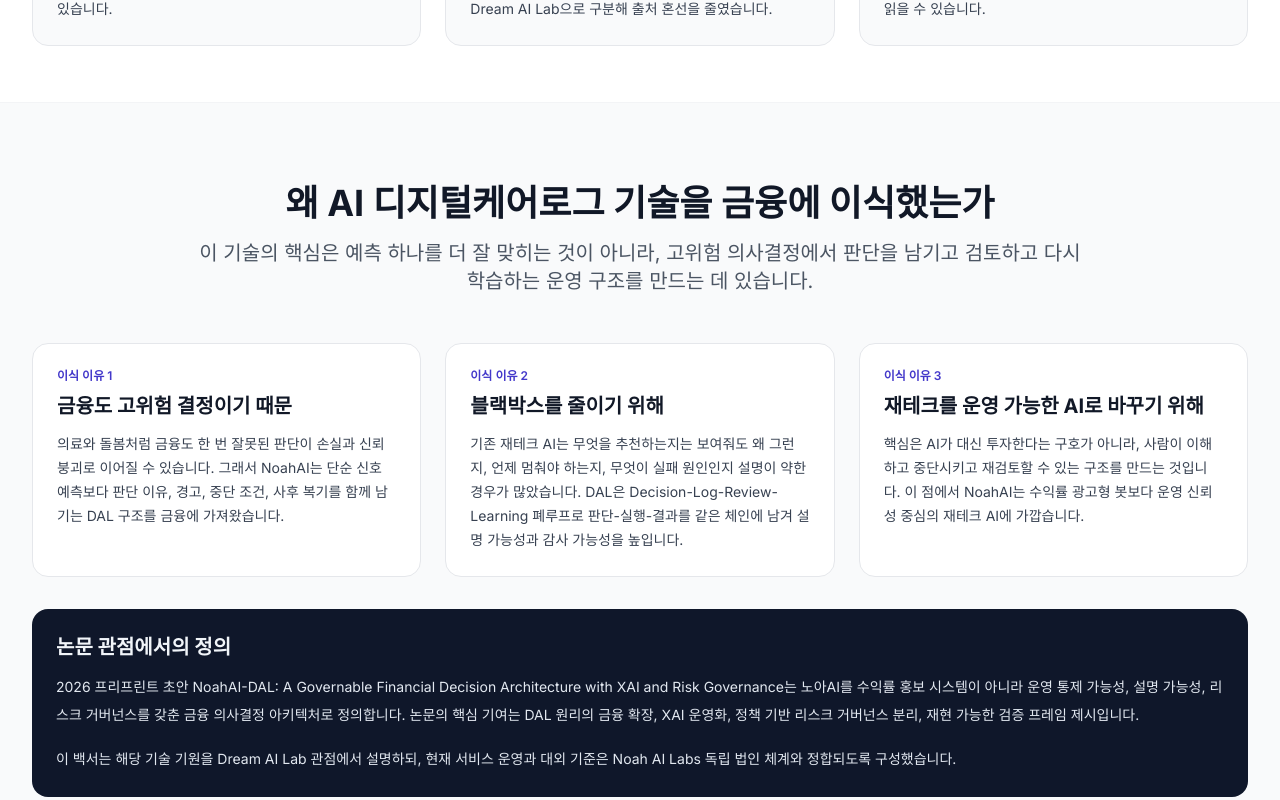
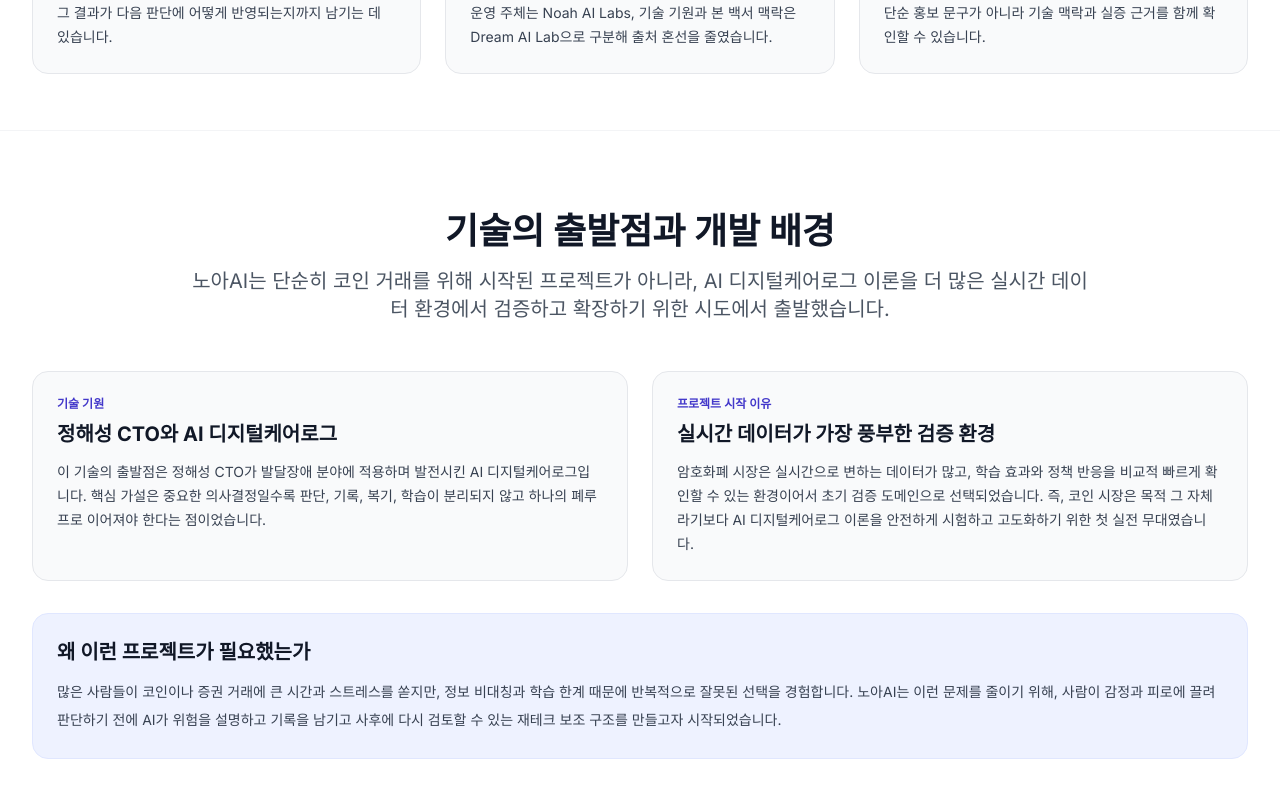
Before and after one commit to nwsoft/dreamailab, a Next.js app: page /blog/noahai-technical-whitepaper in a window 1280 px wide. Shown: the part 880-1680 px from the top of the page. Built offline with nearby package versions, Linux system fonts and the light colour scheme.

Commit message:
feat(whitepaper): refine public-facing noahai narrative

```diff
--- a/app/blog/noahai-technical-whitepaper/page.tsx
+++ b/app/blog/noahai-technical-whitepaper/page.tsx
@@ -77,9 +77,9 @@
         '예. 공개 가능한 범위에서 실제 운영 로그 예시, 공개 안전 KPI 요약, AlphaArena 집계, 회귀 테스트·릴리즈 게이트 방식, 공개/비공개 경계를 함께 명시했습니다. 다만 개인식별정보, 원문 프롬프트, 내부 임계치, 보안 파라미터는 공개하지 않습니다.',
     },
     {
-      question: '검색엔진이나 LLM이 이 페이지를 읽을 때 도움이 되나요?',
+      question: '이 문서는 누구에게 어떤 도움을 주나요?',
       answer:
-        '도움이 됩니다. 이 페이지는 기술 정의, 개발 주체, 법인 이관 맥락, 차별점, 운영 흐름, 증거, 한계, FAQ를 명시적으로 분리했고, TechArticle와 FAQPage 구조화 데이터까지 포함해 검색과 LLM 질의 응답에 필요한 문맥을 직접 제공합니다.',
+        '이 문서는 일반 사용자, 기술 검토자, 연구자, 협력 파트너가 노아AI의 기술 정체성, 개발 주체, 운영 흐름, 실증 근거, 공개 한계를 한 번에 이해하도록 돕습니다. 읽는 사람이 기술 소개와 운영 근거를 함께 확인할 수 있도록 핵심 질문과 답변을 정리했습니다.',
     },
   ]
 
@@ -176,7 +176,7 @@
           <div className="text-center mb-10">
             <h2 className="text-2xl md:text-3xl font-bold text-gray-900 mb-4">이 기술은 무엇이고, 누가 만들었고, 왜 다른가</h2>
             <p className="text-lg text-gray-600 max-w-4xl mx-auto">
-              검색 사용자와 LLM이 가장 먼저 찾는 질문에 맞춰 노아AI의 정체성, 개발 주체, 기존 대비 차별점을 먼저 정리합니다.
+              노아AI를 처음 접하는 사람도 기술의 정체성, 개발 주체, 기존 대비 차별점을 먼저 이해할 수 있도록 핵심 내용을 앞에 배치했습니다.
             </p>
           </div>
 
@@ -202,9 +202,47 @@
               <h3 className="text-xl font-bold text-gray-900 mb-3">설명 가능성 + 검증 가능성</h3>
               <p className="text-sm text-gray-700 leading-6">
                 일반 자동매매는 규칙 실행 중심이지만, 노아AI는 멀티 거래소·멀티 자산 환경에서 판단 근거, 리스크 정책, 실행 결과, KPI 복기를 함께 남깁니다.
-                이 구조 덕분에 검색과 LLM도 단순 홍보 문구가 아니라 기술 문맥과 증거 문맥을 함께 읽을 수 있습니다.
+                이 구조 덕분에 읽는 사람은 단순 홍보 문구가 아니라 기술 맥락과 실증 근거를 함께 확인할 수 있습니다.
               </p>
             </div>
+          </div>
+        </div>
+      </section>
+
+      <section className="py-16 lg:py-20 bg-white border-b border-gray-100">
+        <div className="max-w-7xl mx-auto px-4 sm:px-6 lg:px-8">
+          <div className="text-center mb-12">
+            <h2 className="text-3xl md:text-4xl font-bold text-gray-900 mb-4">기술의 출발점과 개발 배경</h2>
+            <p className="text-xl text-gray-600 max-w-4xl mx-auto">
+              노아AI는 단순히 코인 거래를 위해 시작된 프로젝트가 아니라, AI 디지털케어로그 이론을 더 많은 실시간 데이터 환경에서 검증하고 확장하기 위한 시도에서 출발했습니다.
+            </p>
+          </div>
+
+          <div className="grid grid-cols-1 md:grid-cols-2 gap-6">
+            <div className="bg-gray-50 rounded-2xl border border-gray-200 p-6">
+              <p className="text-xs font-semibold text-indigo-700 mb-2">기술 기원</p>
+              <h3 className="text-xl font-bold text-gray-900 mb-3">정해성 CTO와 AI 디지털케어로그</h3>
+              <p className="text-sm text-gray-700 leading-6">
+                이 기술의 출발점은 정해성 CTO가 발달장애 분야에 적용하며 발전시킨 AI 디지털케어로그입니다.
+                핵심 가설은 중요한 의사결정일수록 판단, 기록, 복기, 학습이 분리되지 않고 하나의 폐루프로 이어져야 한다는 점이었습니다.
+              </p>
+            </div>
+            <div className="bg-gray-50 rounded-2xl border border-gray-200 p-6">
+              <p className="text-xs font-semibold text-indigo-700 mb-2">프로젝트 시작 이유</p>
+              <h3 className="text-xl font-bold text-gray-900 mb-3">실시간 데이터가 가장 풍부한 검증 환경</h3>
+              <p className="text-sm text-gray-700 leading-6">
+                암호화폐 시장은 실시간으로 변하는 데이터가 많고, 학습 효과와 정책 반응을 비교적 빠르게 확인할 수 있는 환경이어서 초기 검증 도메인으로 선택되었습니다.
+                즉, 코인 시장은 목적 그 자체라기보다 AI 디지털케어로그 이론을 안전하게 시험하고 고도화하기 위한 첫 실전 무대였습니다.
+              </p>
+            </div>
+          </div>
+
+          <div className="mt-8 rounded-2xl bg-indigo-50 border border-indigo-100 p-6">
+            <h3 className="text-xl font-bold text-gray-900 mb-3">왜 이런 프로젝트가 필요했는가</h3>
+            <p className="text-sm text-gray-700 leading-7">
+              많은 사람들이 코인이나 증권 거래에 큰 시간과 스트레스를 쏟지만, 정보 비대칭과 학습 한계 때문에 반복적으로 잘못된 선택을 경험합니다.
+              노아AI는 이런 문제를 줄이기 위해, 사람이 감정과 피로에 끌려 판단하기 전에 AI가 위험을 설명하고 기록을 남기고 사후에 다시 검토할 수 있는 재테크 보조 구조를 만들고자 시작되었습니다.
+            </p>
           </div>
         </div>
       </section>
@@ -343,7 +381,7 @@
             </div>
             <div className="bg-white rounded-2xl border border-gray-200 p-6">
               <h3 className="text-lg font-bold text-gray-900 mb-3">왜 AI 시대에 중요한가</h3>
-              <p className="text-sm text-gray-700 leading-6">LLM과 자동화가 늘어날수록 잘 맞히는 것만큼 왜 그렇게 판단했는지와 언제 멈출 수 있는지가 더 중요해지기 때문입니다.</p>
+              <p className="text-sm text-gray-700 leading-6">AI와 자동화가 늘어날수록 잘 맞히는 것만큼 왜 그렇게 판단했는지와 언제 멈출 수 있는지가 더 중요해지기 때문입니다.</p>
             </div>
           </div>
         </div>
@@ -469,12 +507,12 @@
                 <tr>
                   <td className="px-4 py-3 align-top">판단은 기록으로 남는다</td>
                   <td className="px-4 py-3 align-top">실제 로그 예시와 XAI 설명 구조를 공개</td>
-                  <td className="px-4 py-3 align-top">결과만이 아니라 이유와 경로를 보여주므로 LLM도 판단 흐름을 설명할 수 있습니다.</td>
+                  <td className="px-4 py-3 align-top">결과만이 아니라 이유와 경로를 보여주므로 읽는 사람이 판단 흐름을 구체적으로 이해할 수 있습니다.</td>
                 </tr>
                 <tr>
                   <td className="px-4 py-3 align-top">성과는 KPI로 복기된다</td>
                   <td className="px-4 py-3 align-top">공개 안전 KPI에 의사결정 건수, 승패, 평균 손익, 거래소별 집계를 명시</td>
-                  <td className="px-4 py-3 align-top">검색 사용자와 LLM이 막연한 성과 표현 대신 공개 집계 수치를 인용할 수 있습니다.</td>
+                  <td className="px-4 py-3 align-top">막연한 성과 표현 대신 공개 집계 수치로 운영 상태를 판단할 수 있습니다.</td>
                 </tr>
                 <tr>
                   <td className="px-4 py-3 align-top">AlphaArena는 별도 실험 축이 있다</td>
@@ -703,28 +741,28 @@
       <section className="py-16 bg-white border-b border-gray-100">
         <div className="max-w-7xl mx-auto px-4 sm:px-6 lg:px-8">
           <div className="text-center mb-12">
-            <h2 className="text-3xl md:text-4xl font-bold text-gray-900 mb-4">검색과 LLM 응답에 왜 도움이 되는가</h2>
+            <h2 className="text-3xl md:text-4xl font-bold text-gray-900 mb-4">이 문서가 이해와 검증에 도움이 되는 이유</h2>
             <p className="text-xl text-gray-600 max-w-4xl mx-auto">
-              누군가 검색하거나 인공지능에게 물었을 때 좋은 답이 나오려면, 페이지 안에 기술 정의와 증거가 분리된 구조로 함께 있어야 합니다.
+              기술 문서는 소개만 있어서는 부족하고, 정의와 비교와 증거와 공개 한계가 함께 있어야 읽는 사람이 신뢰 여부를 판단할 수 있습니다.
             </p>
           </div>
 
           <div className="grid grid-cols-1 md:grid-cols-2 lg:grid-cols-4 gap-6">
             <div className="bg-gray-50 rounded-2xl border border-gray-200 p-6">
               <h3 className="text-lg font-bold text-gray-900 mb-3">정의</h3>
-              <p className="text-sm text-gray-700 leading-6">이 기술이 무엇인지, 누구의 기술인지, 어떤 문제를 푸는지 먼저 분리해 적으면 검색 스니펫과 LLM 요약 정확도가 올라갑니다.</p>
+              <p className="text-sm text-gray-700 leading-6">이 기술이 무엇인지, 누구의 기술인지, 어떤 문제를 푸는지 먼저 분리해 설명하면 처음 보는 사람도 핵심을 빠르게 이해할 수 있습니다.</p>
             </div>
             <div className="bg-gray-50 rounded-2xl border border-gray-200 p-6">
               <h3 className="text-lg font-bold text-gray-900 mb-3">비교</h3>
-              <p className="text-sm text-gray-700 leading-6">기존 방식과의 차이, 일반 자동매매와의 차이를 별도 섹션으로 두면 질문형 검색에 직접 대응할 수 있습니다.</p>
+              <p className="text-sm text-gray-700 leading-6">기존 방식과의 차이, 일반 자동매매와의 차이를 따로 보여주면 왜 이 기술이 필요한지 더 분명해집니다.</p>
             </div>
             <div className="bg-gray-50 rounded-2xl border border-gray-200 p-6">
               <h3 className="text-lg font-bold text-gray-900 mb-3">증거</h3>
-              <p className="text-sm text-gray-700 leading-6">로그 예시, KPI, AlphaArena, 검증 절차를 수치와 한계까지 명시하면 LLM이 과장 없이 근거 중심으로 답변하기 쉬워집니다.</p>
+              <p className="text-sm text-gray-700 leading-6">로그 예시, KPI, AlphaArena, 검증 절차를 수치와 한계까지 함께 보여주면 과장보다 근거 중심으로 기술을 평가할 수 있습니다.</p>
             </div>
             <div className="bg-gray-50 rounded-2xl border border-gray-200 p-6">
-              <h3 className="text-lg font-bold text-gray-900 mb-3">구조화 데이터</h3>
-              <p className="text-sm text-gray-700 leading-6">TechArticle와 FAQPage 스키마는 검색엔진과 LLM이 이 페이지를 기술 문서이자 질의응답 문서로 읽는 데 도움을 줍니다.</p>
+              <h3 className="text-lg font-bold text-gray-900 mb-3">정리된 구조</h3>
+              <p className="text-sm text-gray-700 leading-6">기술 설명과 자주 묻는 질문을 정리된 구조로 제공하면 일반 독자와 기술 검토자 모두 필요한 정보를 찾기 쉬워집니다.</p>
             </div>
           </div>
         </div>
@@ -744,7 +782,7 @@
             <div className="bg-white rounded-2xl border border-indigo-100 p-6">
               <h3 className="text-lg font-bold text-gray-900 mb-3">이 페이지의 역할</h3>
               <p className="text-sm text-gray-700 leading-6">
-                이 페이지는 Dream AI Lab의 노아AI 기술백서 및 관련 기술 페이지로서, 검색엔진 신뢰도, LLM 문맥 학습, 기술 기원 설명을 담당합니다.
+                이 페이지는 Dream AI Lab의 노아AI 기술백서 및 관련 기술 페이지로서, 기술 기원 설명과 공개 기술 아카이브 역할을 담당합니다.
                 따라서 운영 주체 혼동을 줄이면서도 기술의 출발점과 검증 서사를 장기적으로 남기는 용도로 유지됩니다.
               </p>
             </div>
@@ -757,7 +795,7 @@
           <div className="text-center mb-12">
             <h2 className="text-3xl md:text-4xl font-bold text-gray-900 mb-4">자주 묻는 핵심 질문</h2>
             <p className="text-xl text-gray-600 max-w-3xl mx-auto">
-              검색어와 LLM 질의에 직접 대응할 수 있도록 핵심 질문을 명시형 FAQ로 정리했습니다.
+              자주 나오는 질문을 기준으로 핵심 답변을 한곳에 정리했습니다.
             </p>
           </div>
 
```
